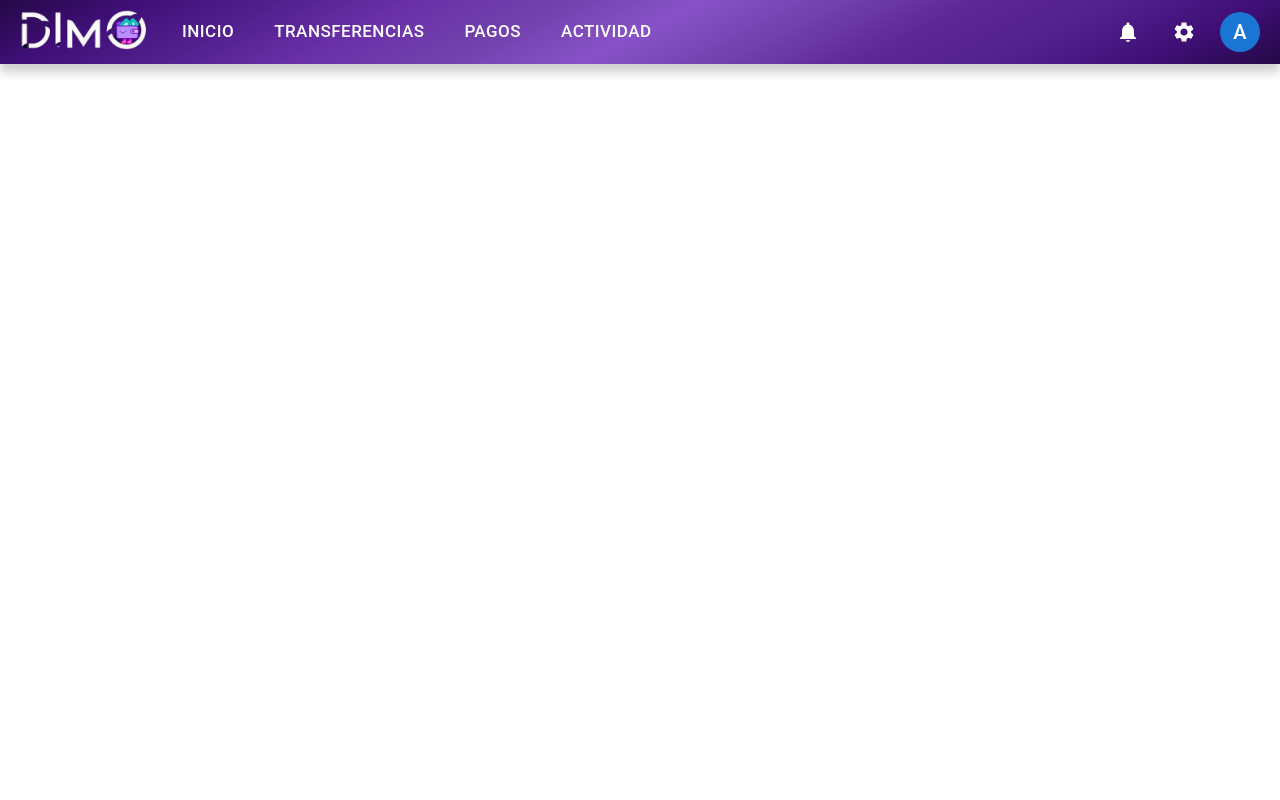
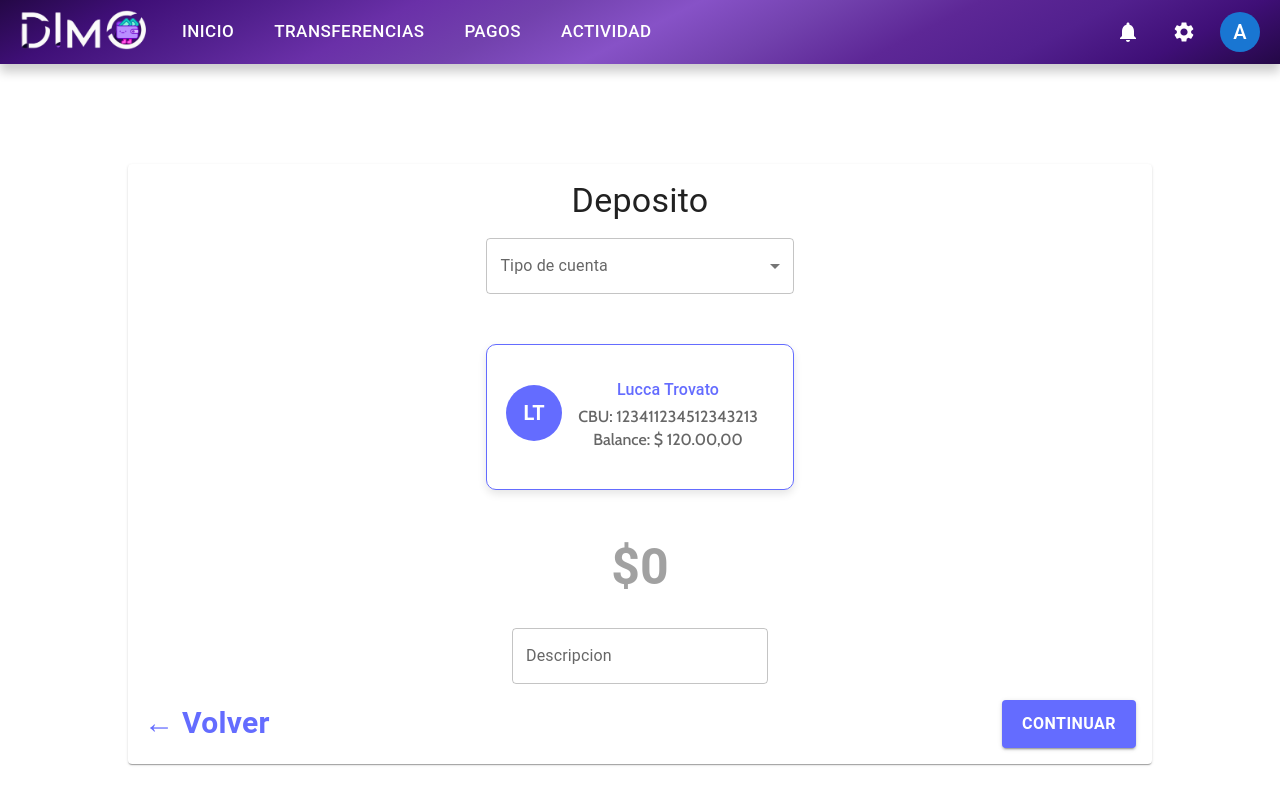
Before and after one commit to alkemyTech/BBVA-FS-W5-Front-S1, a React (Vite) app: page /depositmoney in a window 1280 px wide. Shown: the top 800 px of the page. Built offline with nearby package versions, Linux system fonts and the light colour scheme.

Commit message:
Proceso de creacion de Transaccion

```diff
--- a/package.json
+++ b/package.json
@@ -22,6 +22,7 @@
     "react": "^18.3.1",
     "react-dom": "^18.3.1",
     "react-number-format": "^5.4.2",
+    "react-redux": "^9.2.0",
     "react-router-dom": "^7.0.2",
     "react-use-gesture": "^9.1.3"
   },
--- a/src/App.jsx
+++ b/src/App.jsx
@@ -17,7 +17,9 @@ function App() {
           <Route path="/home" element={<Home />} />
           <Route path="/login" element={<LoginSignUp isLogin={true} />} />
           <Route path="/signUp" element={<LoginSignUp isLogin={false} />} />
-          <Route path="/sendmoney" element={<SendMoney />} />
+          <Route path="/sendmoney" element={<SendMoney send={true}/>} />
+          <Route path="/depositmoney" element={<SendMoney send={false}/>} />
+
         </Routes>
       </Router>
     </Page>
--- a/src/components/Home/Home.jsx
+++ b/src/components/Home/Home.jsx
@@ -84,7 +84,7 @@ export default function Home() {
                     </Grid>
                     <Grid item size={4}>
                         <Grid container sx={{ flexDirection: "column", justifyContent: "center", alignItems: "center" }}>
-                            <MuiLink component={Link} to="/#" sx={{ textDecoration: "none" }}>
+                            <MuiLink component={Link} to="/depositmoney" sx={{ textDecoration: "none" }}>
                                 <Card sx={{
                                     transition: 'transform 0.2s, box-shadow 0.2s', '&:hover': { transform: 'scale(1.05)', boxShadow: '0 4px 8px rgba(0, 0, 0, 0.2)' }
                                 }}>
--- a/src/components/SendMoney/SendMoney.jsx
+++ b/src/components/SendMoney/SendMoney.jsx
@@ -16,20 +16,14 @@ import axios from "axios";
 import Chip from "@mui/material/Chip";
 import Avatar from "@mui/material/Avatar";
 import { NumericFormat } from "react-number-format";
+import apiConfig from "../../Config/axiosConfig";
 
-export default function SendMoney() {
-  const [value, setValue] = useState(""); // Valor inicial como "0"
-  const [tipoCuenta, setTipoCuenta] = useState("");
+export default function SendMoney({ send }) {
   const navigate = useNavigate();
 
   const [transaction, setTransaction] = useState({
     amount: "",
-    currencyType: "",
-    type: "",
     description: "",
-    transactionDate: "",
-    cuenta: "",
-    titular: "",
     cuentaDestino: "",
   });
 
@@ -37,33 +31,35 @@ export default function SendMoney() {
     navigate("/home"); // Navegar a la ruta "/home"
   };
 
-  const handleTipoCuentaChange = (event) => {
-    setTipoCuenta(event.target.value);
-  };
-
   const manejarTransferencia = async () => {
     let response;
+
     try {
-      (response = await apiConfig.post("/transactions/sendArs")),
+    console.log(transaction);
+
+      response = await axios.post(
+        "http://localhost:8080/transactions/sendArs",
         {
           amount: transaction.amount,
           description: transaction.description,
           cuentaDestino: transaction.cuentaDestino,
-        };
-        alert("BOOOOCA")
+        },
+        {
+          headers: {
+            Authorization: "Bearer " + localStorage.getItem("token"),
+          },
+        }
+      );
+      alert("BOOOOCA");
     } catch (e) {
       console.log(e);
       setTransaction({
         amount: "",
-        currencyType: "",
-        type: "",
         description: "",
-        transactionDate: "",
-        cuenta: "",
-        titular: "",
         cuentaDestino: "",
       });
-      alert("No se pudo realizar la transaccion")
+      console.log(transaction);
+      alert("No se pudo realizar la transaccion");
     }
   };
 
@@ -73,8 +69,8 @@ export default function SendMoney() {
         display: "flex",
         justifyContent: "center",
         alignItems: "center",
-        height: "80vh",
-        margin: 0,
+        height: "100vh",
+        margin: "auto",
       }}
     >
       <Card sx={{ width: "80%" }}>
@@ -87,25 +83,28 @@ export default function SendMoney() {
         >
           <Grid item size={12}>
             <Typography variant="h4" sx={{ p: 2 }}>
-              Transferencia
+              {send ? "Transferencia" : "Deposito"}
             </Typography>
           </Grid>
           <Grid item size={12}>
-            <Grid container justifyContent="space-between">
-              <Grid item size={6}>
+            <Grid
+              container
+              justifyContent="space-between"
+              paddingBottom={send ? "10px" : "50px"}
+            >
+              <Grid item size={send ? 6 : 12}>
                 <TextField
                   id="tipo-cuenta"
                   label="Tipo de cuenta"
                   select
-                  sx={{ width: "50%" }}
-                  value={tipoCuenta}
-                  onChange={handleTipoCuentaChange}
+                  sx={{ width: send ? "50%" : "30%" }}
                   variant="outlined"
                 >
                   <MenuItem value="ARS">ARS</MenuItem>
                   <MenuItem value="USD">USD</MenuItem>
                 </TextField>
               </Grid>
+              {send && (
                 <Grid item size={6}>
                   <TextField
                     id=""
@@ -120,9 +119,11 @@ export default function SendMoney() {
                     sx={{ width: "50%" }}
                   />
                 </Grid>
+              )}
             </Grid>
           </Grid>
           <Grid item size={12}>
+            {send ? (
               <Chip
                 avatar={
                   <Avatar
@@ -130,23 +131,81 @@ export default function SendMoney() {
                       backgroundColor: "#646cff",
                       color: "#ffffff !important",
                       fontWeight: "bold",
-                    fontSize: "23px",
+                      fontSize: "14px",
+                      display: "flex",
+                      flexDirection: "column",
+                      alignItems: "center",
+                      justifyContent: "center",
+                      height: "56px",
+                      width: "56px",
+                      padding: "4px",
                     }}
                   >
-                  LT
+                    <div>LT</div>
                   </Avatar>
                 }
                 label="Lucca Trovato"
                 variant="outlined"
                 sx={{
-                fontSize: "30px",
+                  fontSize: "20px",
                   color: "#646cff",
                   borderColor: "#646cff",
-                "&:hover": {
-                  backgroundColor: "#f3eaff",
-                },
+                  "&:hover": { backgroundColor: "#f3eaff" },
+                  p: 3,
                 }}
               />
+            ) : (
+              <Card
+                sx={{
+                  border: "1px solid #646cff",
+                  borderRadius: "10px",
+                  display: "flex",
+                  alignItems: "center",
+                  justifyContent: "center",
+                  width: "30%",
+                  margin: "auto",
+                  boxShadow: "0 4px 8px rgba(0, 0, 0, 0.1)",
+                }}
+              >
+                <CardContent sx={{ display: "flex", alignItems: "center" }}>
+                  <Avatar
+                    sx={{
+                      backgroundColor: "#646cff",
+                      color: "#ffffff !important",
+                      fontWeight: "bold",
+                      fontSize: "20px",
+                      height: "56px",
+                      width: "56px",
+                    }}
+                  >
+                    LT
+                  </Avatar>
+                  <Box
+                    sx={{
+                      textAlign: "center",
+                      display: "flex",
+                      flexDirection: "column",
+                      p: 2,
+                      gap: 0.5,
+                    }}
+                  >
+                    <Typography
+                      variant="h6"
+                      component="div"
+                      sx={{ fontSize: "16px", color: "#646cff" }}
+                    >
+                      Lucca Trovato
+                    </Typography>
+                    <Typography variant="p" color="textSecondary">
+                      CBU: 123411234512343213
+                    </Typography>
+                    <Typography variant="p" color="textSecondary">
+                      Balance: $ 120.00,00
+                    </Typography>
+                  </Box>
+                </CardContent>
+              </Card>
+            )}
           </Grid>
 
           <Grid
@@ -187,7 +246,6 @@ export default function SendMoney() {
               variant="standard"
               placeholder="$0"
             />
-            {console.log(transaction.amount)}
           </Grid>
 
           <Grid item size={12}>
```
Also changed, not shown: 1 other file (tests, documents, lock files or other folders). Lines whose indentation alone changed are shown as unchanged.
